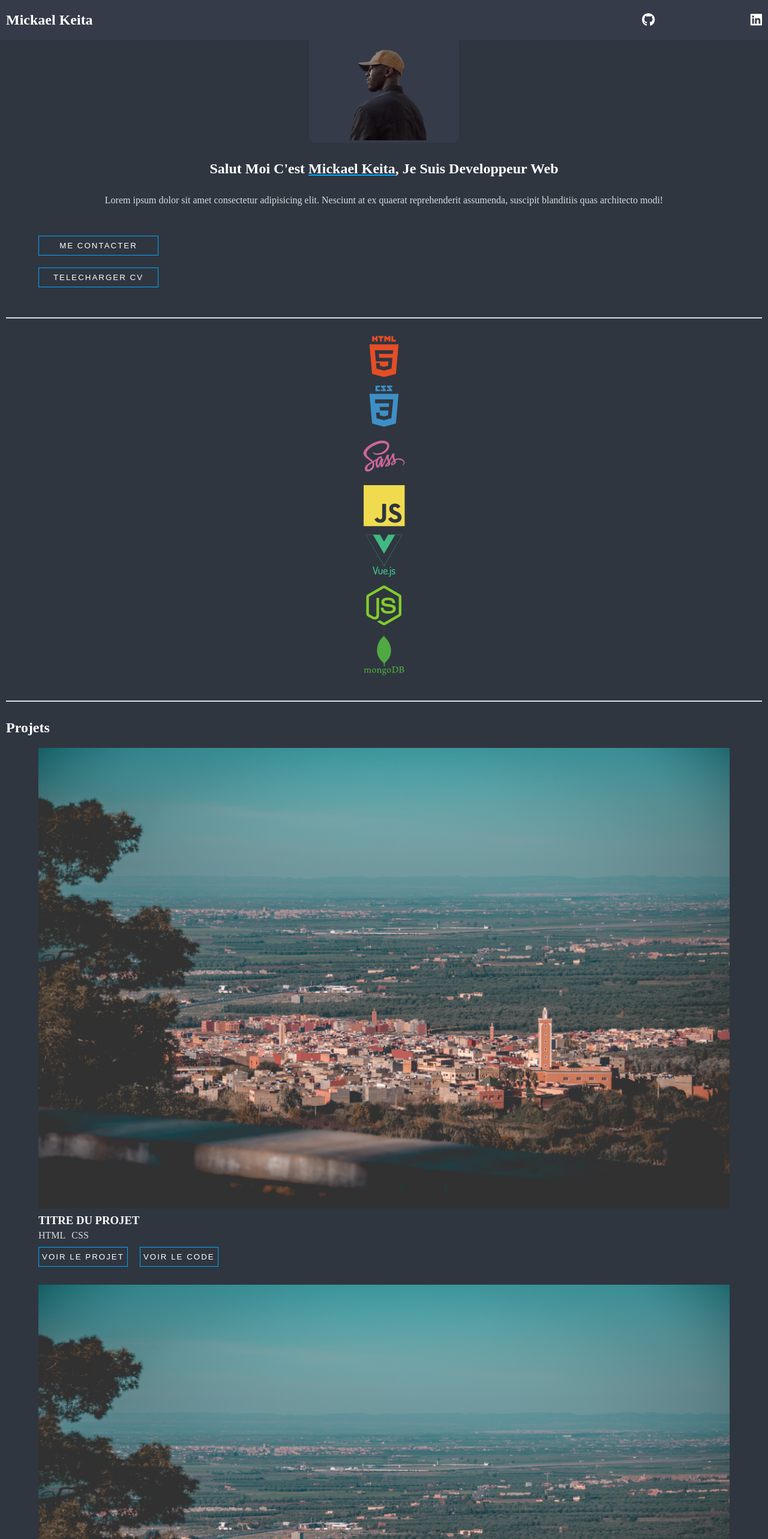
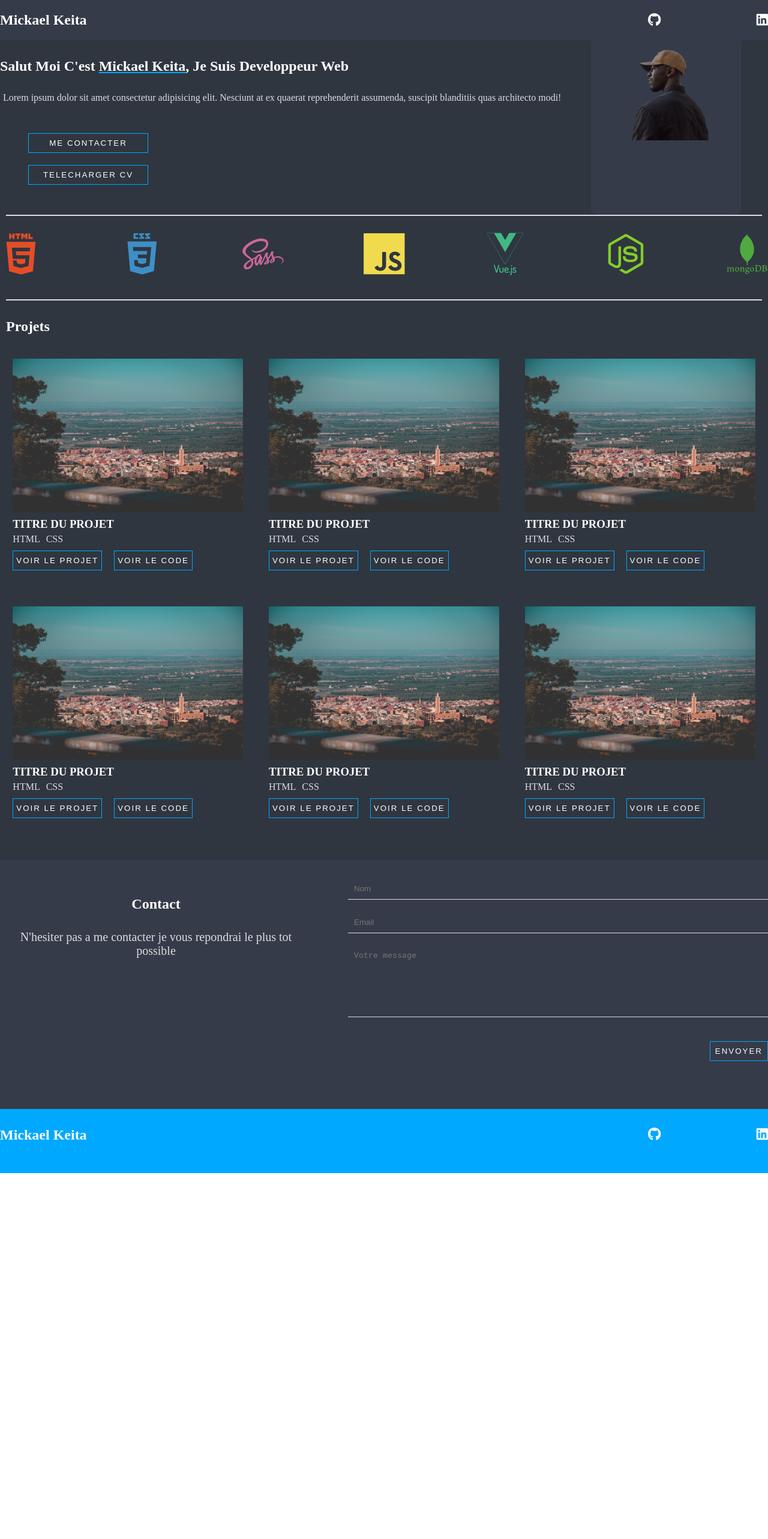
Before and after one commit to mickaelk98/portfolio, a Vue app: page / in a window 1280 px wide. Shown: the top 2566 px of the page at 60% size. After the commit the page ends 1956 px from the top, so only its background shows below. Built offline with nearby package versions, Linux system fonts and the light colour scheme; a web font is replaced by a local one.

Commit message:
ajout de la version tablette et ordinateur

```diff
--- a/index.html
+++ b/index.html
@@ -2,7 +2,7 @@
 <html lang="en">
   <head>
     <meta charset="UTF-8" />
-    <link rel="icon" href="/favicon.ico" />
+    <!-- <link rel="icon" href="/favicon.ico" /> -->
     <meta name="viewport" content="width=device-width, initial-scale=1.0" />
     <title>Mickael Keita - Portfolio</title>
 
--- a/src/App.vue
+++ b/src/App.vue
@@ -14,7 +14,7 @@ import Project from './components/Project/Project.vue';
     <TechnoList />
     <Project />
     <Contact />
-    <TheFooter class="db6" />
+    <TheFooter />
   </div>
 </template>
 
@@ -22,13 +22,10 @@ import Project from './components/Project/Project.vue';
 @import './assets/base.scss';
 // @import './assets/debug.scss';
 
-
-// Mobile
-@media screen and (min-width: 767px) {}
-
-// Tablette
-@media screen and (min-width: 768px) and (max-width: 1023px) {}
-
-// Ordinateur
-@media screen and (min-width: 1024px) {}
+// .page-container {
+//   display: block;
+//   margin: auto;
+//   max-width: 1200px;
+//   padding: 0 1rem;
+// }
 </style>
--- a/src/components/Contact.vue
+++ b/src/components/Contact.vue
@@ -4,6 +4,7 @@
 
 <template>
   <section>
+    <div class="container">
       <div class="contact-text">
         <h2>contact</h2>
         <p>N'hesiter pas a me contacter je vous repondrai le plus tot possible</p>
@@ -14,6 +15,7 @@
         <textarea placeholder="Votre message"></textarea>
         <button class="btn">Envoyer</button>
       </form>
+    </div>
   </section>
 </template>
 
@@ -23,6 +25,10 @@
 section {
   background: var(--secondary-color);
   text-align: center;
+
+  .container {
+    max-width: 1300px;
+    margin: auto;
 
     .contact-text {
       margin-bottom: 30px;
@@ -77,4 +83,39 @@ section {
       }
     }
   }
+}
+
+// Tablette
+@media screen and (min-width: 768px) and (max-width: 1023px) {
+  section {
+    .container {
+      form {
+        display: flex;
+        flex-direction: column;
+        gap: 20px;
+        width: 60%;
+        margin: 0 auto;
+      }
+    }
+  }
+}
+
+@media screen and (min-width: 1024px) {
+  section {
+    .container {
+      display: flex;
+      gap: 60px;
+
+      padding: 30px 0;
+
+      form {
+        display: flex;
+        flex-direction: column;
+        gap: 20px;
+        max-width: 700px;
+        margin: 0 auto;
+      }
+    }
+  }
+}
 </style>
--- a/src/components/Presentation.vue
+++ b/src/components/Presentation.vue
@@ -4,6 +4,7 @@
 
 <template>
   <section>
+    <div class="container">
       <!-- Text de presentation -->
       <div class="text">
         <h1>Salut moi c'est <span>Mickael Keita</span>, je suis developpeur web</h1>
@@ -22,6 +23,7 @@
       <div class="profil-picture">
         <img src="../../public/images/unsplash-profil-sans-bg.png" alt="profil">
       </div>
+    </div>
   </section>
 </template>
 
@@ -30,9 +32,13 @@
 
 section {
   background: var(--primary-color);
+
+  .container {
     text-align: center;
     display: flex;
     flex-direction: column-reverse;
+    margin: auto;
+    max-width: 1300px;
 
     .profil-picture {
       background: var(--secondary-color);
@@ -80,4 +86,48 @@ section {
       }
     }
   }
+}
+
+// Tablette
+@media screen and (min-width: 768px) and (max-width: 1023px) {
+  section {
+    .container {
+      flex-direction: row;
+
+      .text {
+        h1 {
+          font-size: 25px;
+        }
+
+        p {
+          font-size: 20px;
+        }
+      }
+
+      .buttons {
+        width: 50%;
+        margin: 10px auto 50px;
+        justify-content: space-between;
+        flex-direction: row;
+      }
+
+      .profil-picture {
+        max-width: 500px;
+
+        img {
+          height: 100%;
+        }
+      }
+    }
+  }
+}
+
+@media screen and (min-width: 1024px) {
+  section {
+    .container {
+      flex-direction: row;
+      text-align: left;
+    }
+  }
+}
 </style>
--- a/src/components/Project/Project.vue
+++ b/src/components/Project/Project.vue
@@ -4,8 +4,10 @@ import ProjectList from './ProjectList.vue';
 
 <template>
   <section>
-    <h2>Projets</h2>
-    <ProjectList />
+    <div class="container">
+      <h2>Projets</h2>
+      <ProjectList />
+    </div>
   </section>
 </template>
 
@@ -16,8 +18,13 @@ section {
   background: var(--primary-color);
   padding: 30px 0;
 
-  h2 {
-    margin: 0 10px 20px;
+  .container {
+    max-width: 1300px;
+    margin: auto;
+
+    h2 {
+      margin: 0 10px 20px;
+    }
   }
 }
 </style>
--- a/src/components/Project/ProjectList.vue
+++ b/src/components/Project/ProjectList.vue
@@ -13,8 +13,25 @@ import ProjectCard from './ProjectCard.vue';
   </div>
 </template>
 
-<style scoped>
+<style scoped lang="scss">
 .project-list {
   margin: 0 auto;
+  max-width: 1300px;
+}
+
+// Tablette
+@media screen and (min-width: 768px) and (max-width: 1023px) {
+  .project-list {
+    display: grid;
+    grid-template-columns: 1fr 1fr;
+  }
+}
+
+
+@media screen and (min-width: 1024px) {
+  .project-list {
+    display: grid;
+    grid-template-columns: 1fr 1fr 1fr;
+  }
 }
 </style>
--- a/src/components/TechnoList.vue
+++ b/src/components/TechnoList.vue
@@ -71,10 +71,31 @@ section {
 
   ul {
     text-align: center;
+    margin: auto;
+    max-width: 1300px;
 
     li {
       font-size: 70px;
     }
   }
 }
+
+// Tablette
+@media screen and (min-width: 768px) and (max-width: 1023px) {
+  section {
+    ul {
+      display: flex;
+      justify-content: space-around;
+    }
+  }
+}
+
+@media screen and (min-width: 1024px) {
+  section {
+    ul {
+      display: flex;
+      justify-content: space-between;
+    }
+  }
+}
 </style>
--- a/src/components/TheFooter.vue
+++ b/src/components/TheFooter.vue
@@ -4,6 +4,7 @@
 
 <template>
   <footer>
+    <div class="container">
       <!-- nom -->
       <h2>Mickael Keita</h2>
 
@@ -13,9 +14,10 @@
           <a href="https://github.com/mickaelk98" target="_blank"><i class="fa-brands fa-github"></i></a>
         </li>
         <li>
-        <a href="https://www.linkedin.com/in/mickael-keita/"><i class="fa-brands fa-linkedin"></i></a>
+          <a href="https://www.linkedin.com/in/mickael-keita/" target="_blank"><i class="fa-brands fa-linkedin"></i></a>
         </li>
       </ul>
+    </div>
   </footer>
 </template>
 
@@ -23,22 +25,14 @@
 @import '../assets/base.scss';
 
 footer {
+  background: var(--tertiary-color);
+
+  .container {
     position: relative;
-  background: var(--secondary-color);
     text-align: center;
     padding: 30px 0;
-
-  &::before {
-    content: "";
-    position: absolute;
-    top: 0;
-    left: 10px;
-    right: 10px;
-    height: 2px;
-    // width: 90%;
-    color: var(--text-gray-color);
-    background: var(--text-gray-color);
-  }
+    max-width: 1300px;
+    margin: auto;
 
     h2 {
       margin-bottom: 20px;
@@ -62,4 +56,32 @@ footer {
       }
     }
   }
+}
+
+@media screen and (min-width: 1024px) {
+  footer {
+    .container {
+      display: flex;
+      justify-content: space-between;
+
+      ul {
+        width: 200px;
+        margin: 0;
+        display: flex;
+        justify-content: space-between;
+
+        li {
+          color: var(--text-color);
+          font-size: 22px;
+          cursor: pointer;
+          transition: transform 0.3s;
+
+          &:hover {
+            transform: scale(1.2);
+          }
+        }
+      }
+    }
+  }
+}
 </style>
--- a/src/components/TheHeader.vue
+++ b/src/components/TheHeader.vue
@@ -4,6 +4,7 @@
 
 <template>
   <header>
+    <div class="container">
       <!-- nom -->
       <h2>Mickael Keita</h2>
 
@@ -13,9 +14,10 @@
           <a href="https://github.com/mickaelk98" target="_blank"><i class="fa-brands fa-github"></i></a>
         </li>
         <li>
-        <a href="https://www.linkedin.com/in/mickael-keita/"><i class="fa-brands fa-linkedin"></i></a>
+          <a href="https://www.linkedin.com/in/mickael-keita/" target="_blank"><i class="fa-brands fa-linkedin"></i></a>
         </li>
       </ul>
+    </div>
   </header>
 </template>
 
@@ -24,10 +26,14 @@
 
 header {
   background: var(--secondary-color);
+
+  .container {
     display: flex;
     align-items: center;
     justify-content: space-between;
     padding: 20px 10px;
+    margin: auto;
+    max-width: 1300px;
 
     ul {
       width: 20%;
@@ -48,4 +54,13 @@ header {
       }
     }
   }
+}
+
+@media screen and (min-width: 1024px) {
+  header {
+    .container {
+      padding: 20px 0;
+    }
+  }
+}
 </style>
```
Also changed, not shown: 1 other file (tests, documents, lock files or other folders). Lines whose indentation alone changed are shown as unchanged.
